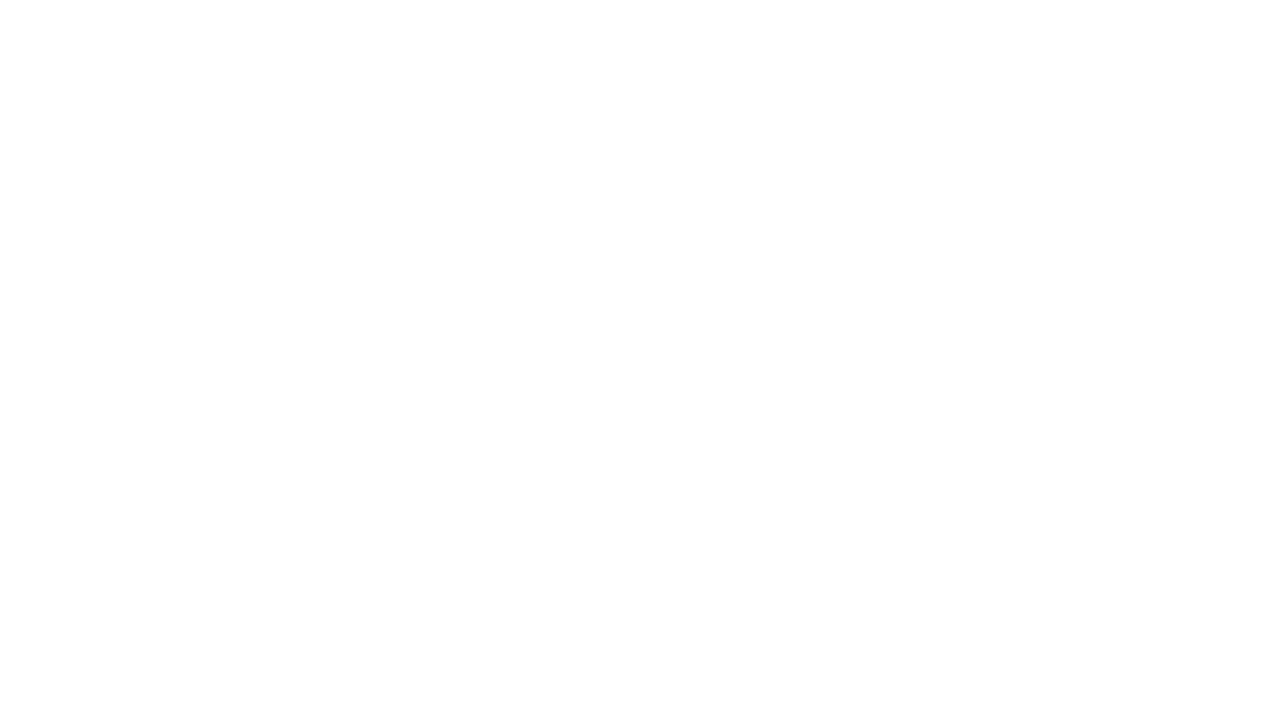
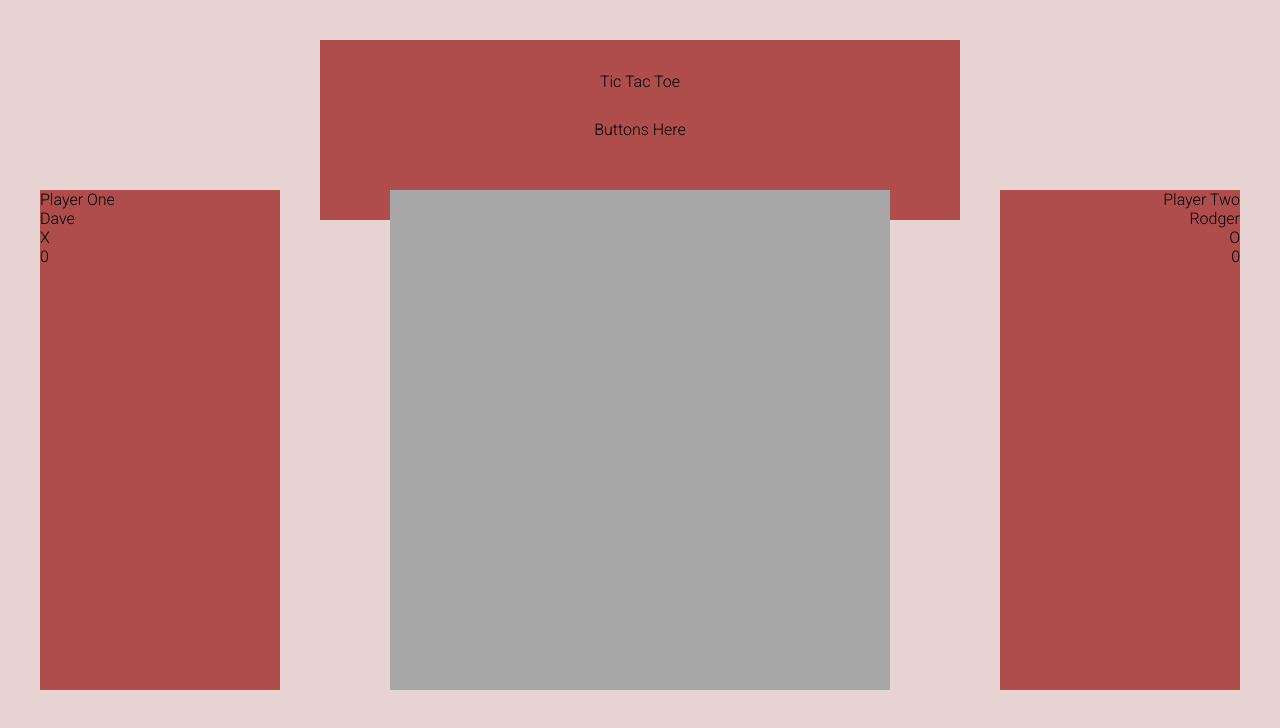
Before and after one commit to nednella/odin-tictactoe, a plain HTML site: page index.html in a window 1280 px wide. Drawn offline with Linux system fonts and the light colour scheme.

Commit message:
Add skeleton UI with placeholder objects

```diff
--- a/index.html
+++ b/index.html
@@ -4,11 +4,61 @@
     <meta charset="UTF-8">
     <meta http-equiv="X-UA-Compatible" content="IE=edge">
     <meta name="viewport" content="width=device-width, initial-scale=1.0">
+    <link rel="stylesheet" href="reset.css">
     <link rel="stylesheet" href="style.css">
     <script src="script.js"></script>
     <title>Tic Tac Toe</title>
 </head>
     <body>
+        <div class="content">
+            <div class="title-container title-display-2">
+                <div class="title-header">
+                    Tic Tac Toe
+                </div>
+                <div class="title-buttons">
+                    Buttons Here
+                </div>
+            </div>
 
+            <div class="game-container">
+
+            </div>
+
+            <div class="left-scorecard">
+                <div class="scorecard-player">
+                    Player One
+                </div>
+
+                <div class="scorecard-name">
+                    Dave
+                </div>
+
+                <div class="scorecard-symbol">
+                    X
+                </div>
+
+                <div class="scorecard-score">
+                    0
+                </div>
+            </div>
+
+            <div class="right-scorecard">
+                <div class="scorecard-player">
+                    Player Two
+                </div>
+
+                <div class="scorecard-name">
+                    Rodger
+                </div>
+
+                <div class="scorecard-symbol">
+                    O
+                </div>
+
+                <div class="scorecard-score">
+                    0
+                </div>
+            </div>
+        </div>
     </body>
 </html>
--- /dev/null
+++ b/reset.css
@@ -0,0 +1,14 @@
+/* CSS */
+
+/* ==================== REMOVE BROWSER STYLING ==================== */
+
+* {
+    margin: 0;
+    padding: 0;
+    outline: 0;
+    border: 0;
+    appearance: none;
+    text-decoration: none;
+    list-style: none;
+    box-sizing: border-box;
+}
--- a/style.css
+++ b/style.css
@@ -1 +1,167 @@
 /* CSS */
+
+@import url('https://fonts.googleapis.com/css2?family=Roboto:ital,wght@0,100;0,300;0,400;0,500;0,700;0,900;1,100;1,300;1,400;1,500;1,700;1,900&display=swap');
+
+:root {
+    --title-1-container-height: 400px;
+    --title-1-container-width: 640px;
+
+    --title-2-container-height: 180px;
+    --title-2-container-width: 640px;
+
+    --game-element-top-offset: 55%;
+
+    --scorecard-height: 500px;
+    --scorecard-width: 240px;
+
+}
+
+/* ==================== ICON CUSTOMISATION ==================== */
+.material-symbols-outlined {
+    font-variation-settings:
+    'FILL' 0,
+    'wght' 300,
+    'GRAD' 0,
+    'opsz' 0;
+}
+
+.fa-github {
+    font-size: 22px;
+    width: 24px;
+    display: block;
+    text-align: center;
+}
+
+/* ==================== DEFAULT STYLING ==================== */
+body {
+    font-size: 16px;
+    font-weight: 300;
+    font-family: 'Roboto', sans-serif;
+    color: var(--font-colour-primary);
+    background-color: #ffd4d4;
+}
+
+/* insert some default element styling here */
+
+.hidden {
+    display: none;
+}
+
+
+
+/* ==================== CONTENT ==================== */
+.content {
+    height: 100vh;
+    width: 100%;
+    background-color: #d1d1d17e;
+}
+
+
+
+/* ==================== TITLE DISPLAYS ==================== */
+.title-display-1 {
+    position: absolute;
+    top: 50%;
+    left: 50%;
+    transform: translate(-50%, -50%);
+    height: var(--title-1-container-height);
+    width: var(--title-1-container-width);
+}
+
+.title-display-2 {
+    position: absolute;
+    top: 40px;
+    left: 50%;
+    transform: translate(-50%);
+    height: var(--title-2-container-height);
+    width: var(--title-2-container-width);
+
+}
+
+
+
+/* ==================== TITLE CONTAINER ==================== */
+.title-container {
+    padding: 1rem;
+
+
+    background-color: rgb(175, 77, 77);
+}
+
+    .title-container > * {
+        position: absolute;
+        left: 50%;
+        transform: translate(-50%, 0);
+    }
+
+    .title-header {
+        top: 32px;
+
+    }
+
+    .title-buttons {
+        top: 80px;
+
+    }
+
+
+
+/* ==================== GAME CONTAINER ==================== */
+.game-container {
+    position: absolute;
+    top: var(--game-element-top-offset);
+    left: 50%;
+    transform: translate(-50%, -50%);
+    height: 500px;
+    width: 500px;
+
+
+
+    background-color: #a7a7a7;
+}
+
+
+
+/* ==================== SCORECARD ELEMENTS ==================== */
+.left-scorecard,
+.right-scorecard {
+    position: absolute;
+    top: var(--game-element-top-offset);
+    height: var(--scorecard-height);
+    width: var(--scorecard-width);
+    transform: translate(0, -50%);
+
+    background-color: rgb(175, 77, 77);
+}
+
+.left-scorecard {
+    left: 40px;
+
+}
+
+.right-scorecard {
+    right: 40px;
+    text-align: right;
+}
+
+    .left-scorecard > *,
+    .right-scorecard > * {
+        /* position: absolute; */
+
+    }
+
+    .scorecard-player {
+
+    }
+
+    .scorecard-name {
+
+    }
+
+    .scorecard-symbol {
+
+    }
+
+    .scorecard-score {
+
+    }
```
